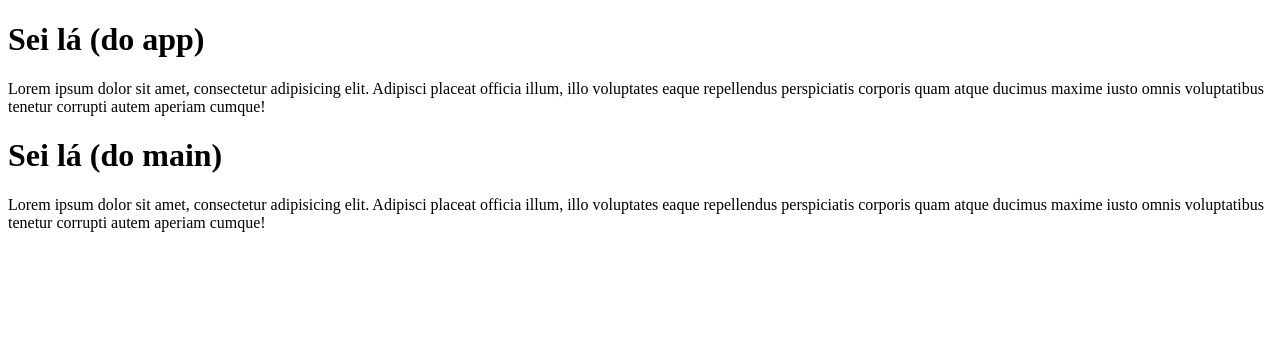
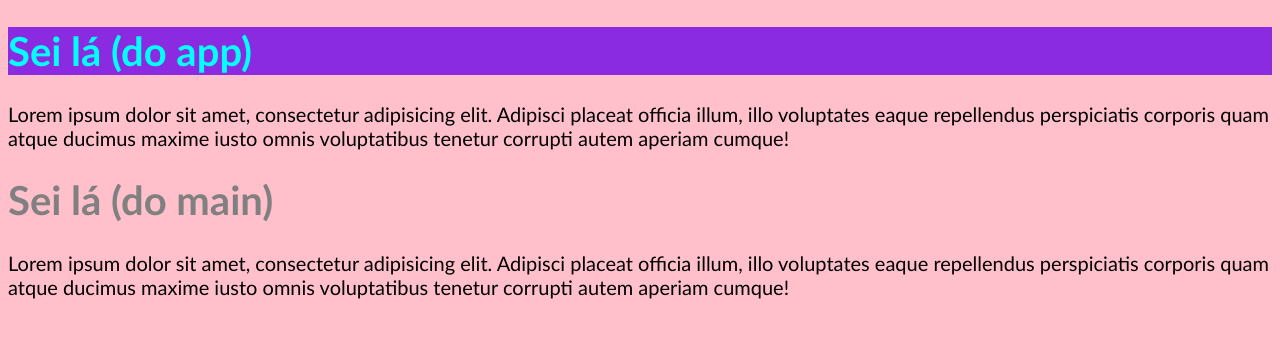
Before and after one commit to Davidhenry342/Chronos-pomodoro, a React (Vite) app: page / in a window 1280 px wide. Shown: the top 338 px of the page. Built offline with nearby package versions, Linux system fonts and the light colour scheme.

Commit message:
Aprendendo CSS e Modules

```diff
--- a/src/App.tsx
+++ b/src/App.tsx
@@ -1,9 +1,14 @@
+import './styles/theme.css';
+import './styles/global.css';
+import './components/Heading';
+import { Heading } from './components/Heading';
+
 export function App() {
   console.log('testando');
 
   return (
     <>
-      <h1>Sei lá (do app)</h1>
+      <Heading />
       <p>
         Lorem ipsum dolor sit amet, consectetur adipisicing elit. Adipisci
         placeat officia illum, illo voluptates eaque repellendus perspiciatis
--- /dev/null
+++ b/src/components/Heading.module.css
@@ -0,0 +1,7 @@
+.heading {
+  background-color: blueviolet;
+}
+
+.color {
+  color: aqua;
+}
--- /dev/null
+++ b/src/components/Heading.tsx
@@ -0,0 +1,6 @@
+import styles from './Heading.module.css';
+
+export function Heading() {
+  const titulo = `${styles.heading} ${styles.color}`;
+  return <h1 className={titulo}>Sei lá (do app)</h1>;
+}
--- /dev/null
+++ b/src/styles/global.css
@@ -0,0 +1,9 @@
+body {
+  background-color: var(--primary);
+  font-family: Gill sans;
+  font-size: 20px;
+}
+
+h1 {
+  color: var(--paragraf);
+}
--- /dev/null
+++ b/src/styles/theme.css
@@ -0,0 +1,4 @@
+:root {
+  --primary: pink;
+  --paragraf: grey;
+}
```
